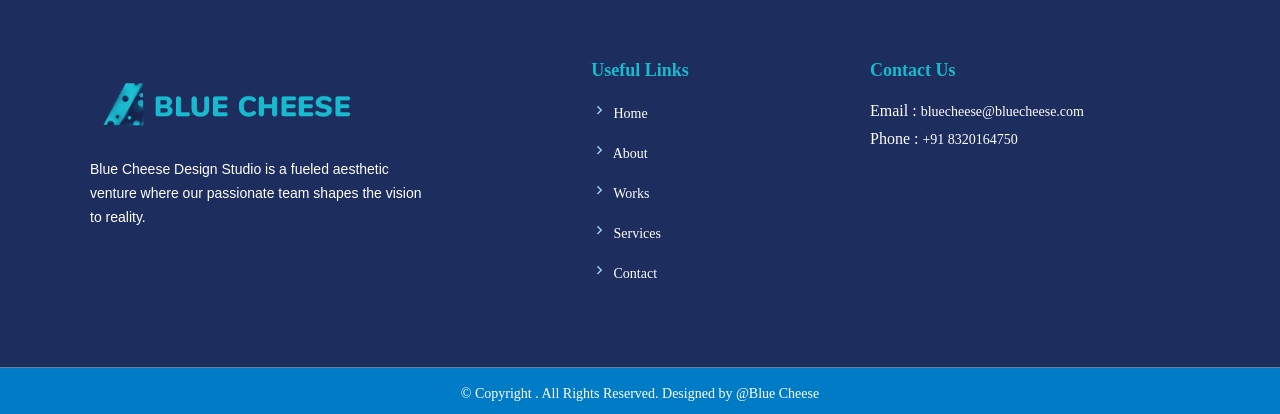
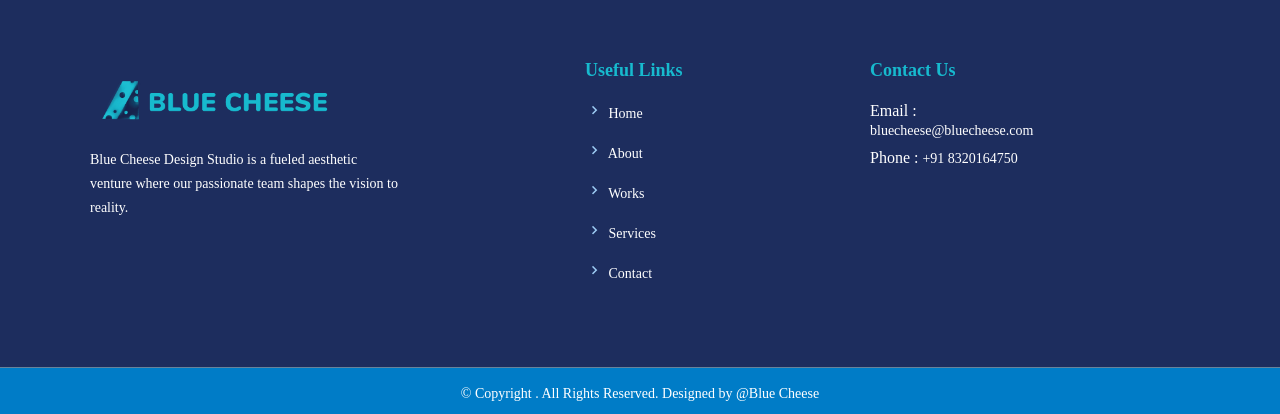
Before and after one commit to RoshaniSitlani05/blue-cheese, a PHP site: page / in a window 1280 px wide. Shown: the part 2499-2913 px from the top of the page. Run offline with PHP 8.4, Linux system fonts and the light colour scheme; some web fonts are replaced.

Commit message:
update footer

```diff
--- a/assets/css/style.css
+++ b/assets/css/style.css
@@ -1535,7 +1535,7 @@ section {
   font-size: 14px;
   line-height: 24px;
   margin-bottom: 0;
-  font-family: "Raleway", sans-serif;
+  font-family: Nunito;
   color: #fff;
 }
 
@@ -1580,7 +1580,7 @@ section {
 }
 
 #footer .footer-top .footer-links .link {
-  padding-left: 100px;
+  /*padding-left: 100px;*/
 }
 
 #footer .footer-top .footer-links ul i {
--- a/index.html
+++ b/index.html
@@ -576,7 +576,7 @@
     <div class="footer-top">
       <div class="container">
         <div class="row">
-          <div class="col-lg-4 col-md-6 footer-info">
+          <div class="col-lg-4 col-md-6 footer-info" style="padding-right: 50px ">
             <a href="index.html" class="logo"><img src="assets/img/logo-01.png" alt="" class="img-fluid" style="width: 80%"></a>
             <p>
               Blue Cheese Design Studio is a fueled aesthetic venture where our passionate team shapes the vision to reality.
@@ -589,19 +589,21 @@
               <a href="#" class="linkedin"><i class="bx bxl-linkedin"></i></a>
             </div> -->
           </div>
+          <div class="col-lg-1 col-md-1">
+          </div>
 
-          <div class="col-lg-4 col-md-6 footer-links">
-            <h4 class="text-center">Useful Links</h4>
-            <ul class="link">
+          <div class="col-lg-3 col-md-6 footer-links">
+            <h4 class="" style="">Useful Links</h4>
+            <ul class="link" style="padding-left: 0px;">
               <li><a href="#hero"><i class="bx bx-chevron-right"></i> Home</a></li>
               <li><a href="#about"><i class="bx bx-chevron-right"></i> About</a></li>
-              <li><a href="#work"><i class="bx bx-chevron-right"></i> Works</a></li>
+              <li><a href="work.html"><i class="bx bx-chevron-right"></i> Works</a></li>
               <li><a href="#services"><i class="bx bx-chevron-right"></i> Services</a></li>
-              <li><a href="#contact"><i class="bx bx-chevron-right"></i> Contact</a></li>
+              <li><a href="contact.html"><i class="bx bx-chevron-right"></i> Contact</a></li>
             </ul>
           </div>
 
-          <div class="col-lg-4 col-md-6 footer-links">
+          <div class="col-lg-3 col-md-6 footer-links">
             <h4>Contact Us</h4>
               <h6>Email : <span>bluecheese@bluecheese.com</span></h6>
               <h6>Phone : <span>+91 8320164750</span></h6>
```
